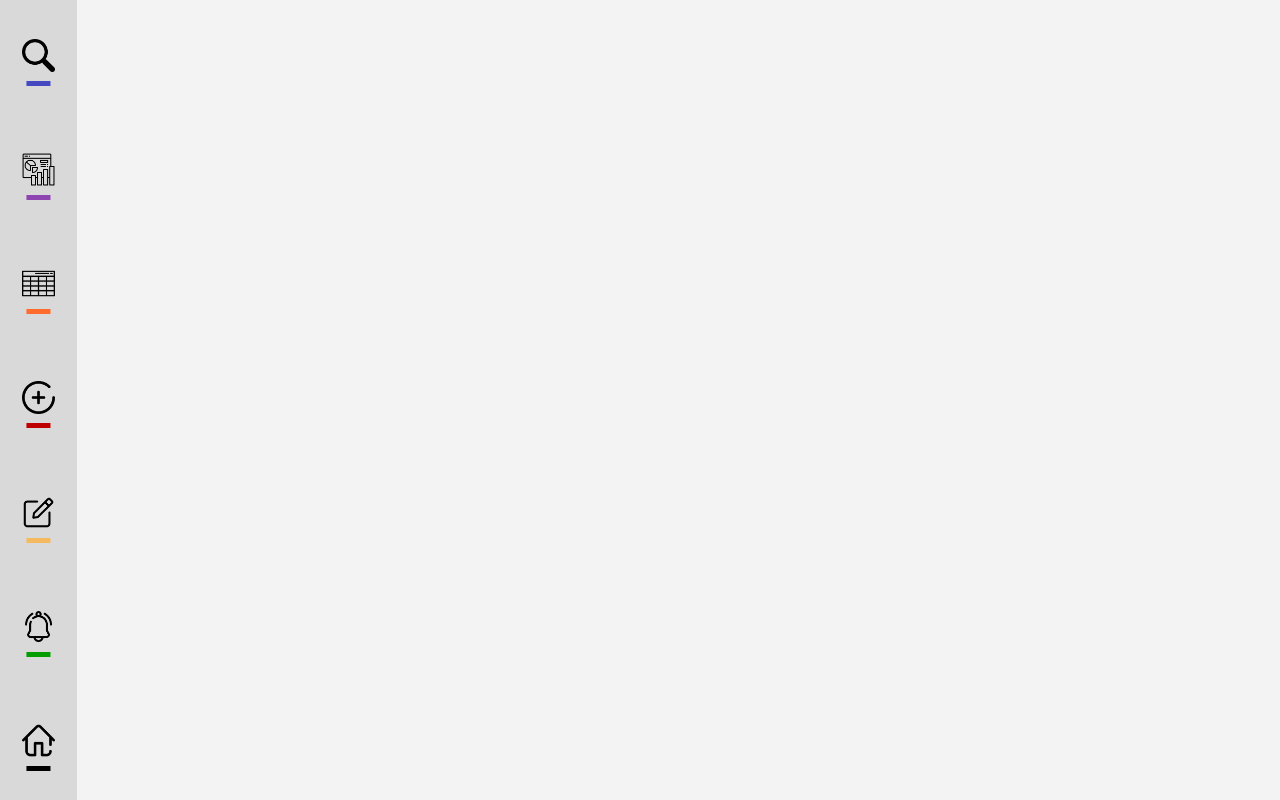
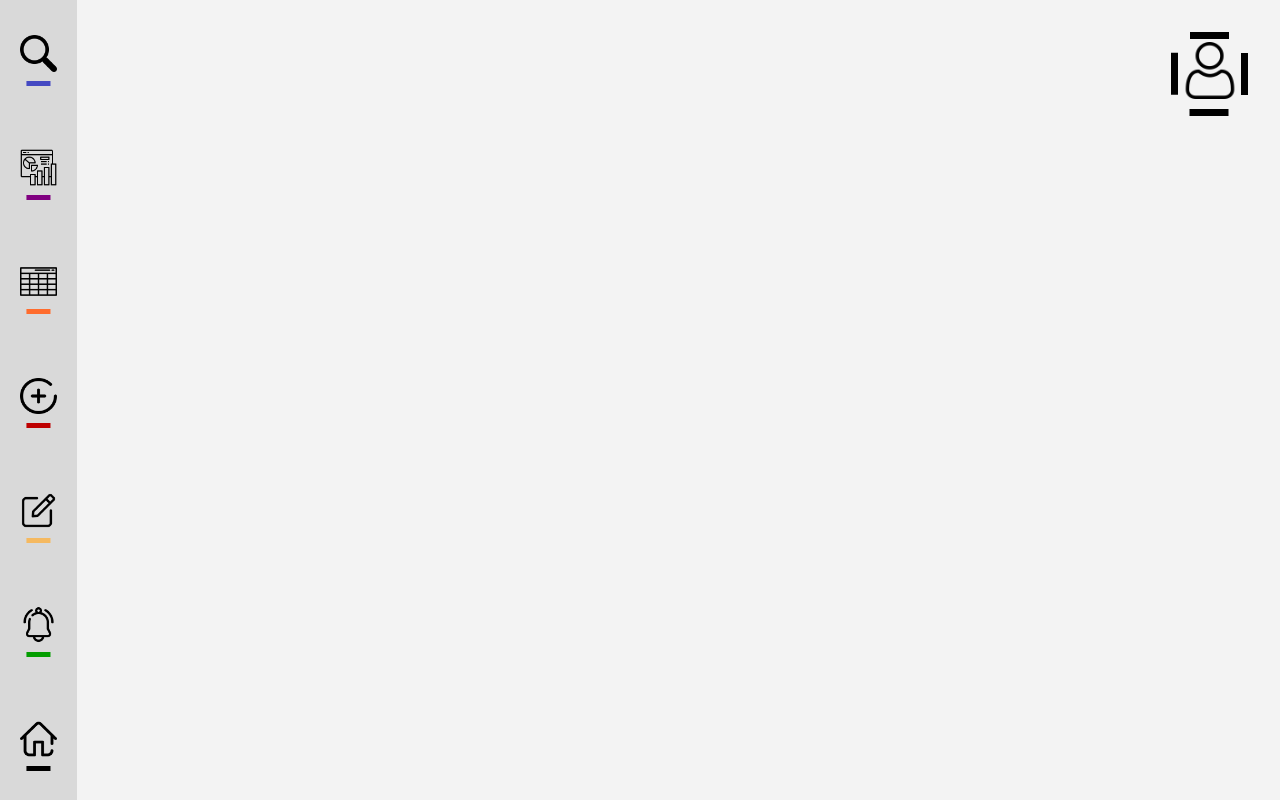
Before and after one commit to BananaaScript/SGA-Front, a React (Create React App) app in the folder sga/: page / in a window 1280 px wide. Built offline with nearby package versions, Linux system fonts and the light colour scheme.

Commit message:
Implementação do atalho da página de login
Implementação inicial do sistema de login/perfil com mudanças em várias partes do css

```diff
--- a/sga/src/App.css
+++ b/sga/src/App.css
@@ -15,12 +15,13 @@ body {
 :root {
 --cor-navbar: #D9D9D9;
 --pagina-1: #4449C2;
---pagina-2: #8F45B1;
+--pagina-2: purple;
 --pagina-3: #FF6C2D;
 --pagina-4: #BE0000;
 --pagina-5: #F5B960;
 --pagina-6: #039D00;
 --pagina-7: #000000;
+--pagina-8: purple;
 }
 
 nav a {
@@ -43,8 +44,8 @@ nav {
     background: var(--cor-navbar);
 }
 .icon{
-  max-width: 90%;
-  max-height: 90%;
+  max-width: 100%;
+  max-height: 100%;
 }
 section {
     position: absolute;
@@ -79,43 +80,49 @@ section:target h1 {
     opacity: 0;
     animation: 2s fadeIn forwards .5s;
 }
-#first {
+#Pesquisa {
     border: var(--pagina-1);
     border-width: 10px;
     border-style: solid;
 }
-#second {
+#Relatorio {
   border: var(--pagina-2);
   border-width: 10px;
   border-style: solid;
 }
 
-#third {
+#Tabela {
   border: var(--pagina-3);
   border-width: 10px;
   border-style: solid;
 }
 
-#fourth {
+#Adicionar {
     border: var(--pagina-4);
     border-width: 10px;
     border-style: solid;
 }
 
-#fifth {
+#Editar {
   border: var(--pagina-5);
     border-width: 10px;
     border-style: solid;
 }
 
-#sixth {
+#Notificacao {
   border: var(--pagina-6);
     border-width: 10px;
     border-style: solid;
 }
 
-#seventh {
+#Home {
   border: var(--pagina-7);
+    border-width: 10px;
+    border-style: solid;
+}
+
+#Perfil {
+  border: var(--pagina-8);
     border-width: 10px;
     border-style: solid;
 }
@@ -143,10 +150,6 @@ section:target h1 {
 .Pesquisa:hover::after {
   transform: scaleX(1.05);
 }
-
-
-
-
 .Relatorio {
   display: inline-block;
   position: relative;
@@ -159,15 +162,13 @@ section:target h1 {
   bottom: -2px;
   width: 100%;
   height: 5px;
-  background-color: #8F45B1;
+  background-color: purple;
   transform: scaleX(0.65);
   transition: transform 0.3s ease;
 }
 .Relatorio:hover::after {
   transform: scaleX(1.05);
 }
-
-
 .Tabela {
   display: inline-block;
   position: relative;
@@ -187,8 +188,6 @@ section:target h1 {
 .Tabela:hover::after {
   transform: scaleX(1.05);
 }
-
-
 .Adicionar {
   display: inline-block;
   position: relative;
@@ -208,8 +207,6 @@ section:target h1 {
 .Adicionar:hover::after {
   transform: scaleX(1.05);
 }
-
-
 .Editar {
   display: inline-block;
   position: relative;
@@ -229,8 +226,6 @@ section:target h1 {
 .Editar:hover::after {
   transform: scaleX(1.05);
 }
-
-
 .Notificacao {
   display: inline-block;
   position: relative;
@@ -250,8 +245,6 @@ section:target h1 {
 .Notificacao:hover::after {
   transform: scaleX(1.05);
 }
-
-
 .Home {
   display: inline-block;
   position: relative;
@@ -271,3 +264,30 @@ section:target h1 {
 .Home:hover::after {
   transform: scaleX(1.05);
 }
+.Perfil {
+  width: 6%;
+  position: fixed;
+  cursor: pointer;
+  right: 2.5%;
+  top: 4%;
+  z-index: 100;
+  --g: 2.5px;     /* the gap */
+  --b: 7px;    /* border thickness*/
+  --c: #000000; /* the color */
+
+  padding: calc(var(--g) + var(--b));
+  --_c: #0000 0 25%, var(--c) 0 50%;
+  --_g1: repeating-linear-gradient(90deg ,var(--_c)) repeat-x;
+  --_g2: repeating-linear-gradient(180deg,var(--_c)) repeat-y;
+  background:
+    var(--_g1) var(--_p, 25%) 0   ,var(--_g2) 0    var(--_p,125%),
+    var(--_g1) var(--_p,125%) 100%,var(--_g2) 100% var(--_p, 25%);
+  background-size: 200% var(--b),var(--b) 200%;
+  cursor: pointer;
+  filter: grayscale(50%);
+  transition: .3s;
+
+}
+.Perfil:hover{
+  --_p: 75%;
+}
--- a/sga/src/App.tsx
+++ b/sga/src/App.tsx
@@ -5,42 +5,41 @@ function App() {
   return (
     <div className='Corpo'>
        <nav>
-   <a href="#first"><i className='Pesquisa'><img className='icon' src='img/pesquisar.png'></img></i></a>
-   <a href="#second"><i className='Relatorio'><img className='icon' src='img/relatorio.png'></img></i></a>
-   <a href="#third"><i className='Tabela'><img className='icon' src='img/tabela.png'></img></i></a>
-   <a href="#fourth"><i className="Adicionar"><img className='icon' src='img/adicionar.png'></img></i></a>
-   <a href="#fifth"><i className="Editar"><img className='icon' src='img/editar.png'></img></i></a>
-   <a href="#sixth"><i className="Notificacao"><img className='icon' src='img/notif.png'></img></i></a>
-   <a href="#seventh"><i className="Home"><img className='icon' src='img/home.png'></img></i></a>
+   <a href="#Pesquisa"><i className='Pesquisa'><img className='icon' src='img/pesquisar.png'></img></i></a>
+   <a href="#Relatorio"><i className='Relatorio'><img className='icon' src='img/relatorio.png'></img></i></a>
+   <a href="#Tabela"><i className='Tabela'><img className='icon' src='img/tabela.png'></img></i></a>
+   <a href="#Adicionar"><i className="Adicionar"><img className='icon' src='img/adicionar.png'></img></i></a>
+   <a href="#Editar"><i className="Editar"><img className='icon' src='img/editar.png'></img></i></a>
+   <a href="#Notificacao"><i className="Notificacao"><img className='icon' src='img/notif.png'></img></i></a>
+   <a href="#Home"><i className="Home"><img className='icon' src='img/home.png'></img></i></a>
  </nav>
-
+ <div className="navbar">
+  <a href="#Perfil"><i className='Perfil'><img className='icon' src='img/perfil.png'></img></i></a>
+</div>
 <div className= 'container'>
-  <section id= 'first'>
+  <section id= 'Pesquisa'>
     <h1>Pesquisa</h1>
   </section>
-
-  <section id= 'second'>
+  <section id= 'Relatorio'>
     <h1>Relatório</h1>
   </section>
-
- <section id= 'third'>
+ <section id= 'Tabela'>
    <h1>Tabela</h1>
   </section>
-
- <section id= 'fourth'>
+ <section id= 'Adicionar'>
    <h1>Adicionar</h1>
   </section>
-
-  <section id= 'fifth'>
+  <section id= 'Editar'>
    <h1>Editar</h1>
   </section>
-
-  <section id= 'sixth'>
+  <section id= 'Notificacao'>
    <h1>Notificação</h1>
   </section>
-
-  <section id= 'seventh'>
+  <section id= 'Home'>
    <h1>Home</h1>
+  </section>
+  <section id= 'Perfil'>
+    <h1>Perfil/Login</h1>
   </section>
 </div>
     </div>
```
Also changed, not shown: sga/public/img/fundo.png (added), sga/public/img/perfil.png (added).
